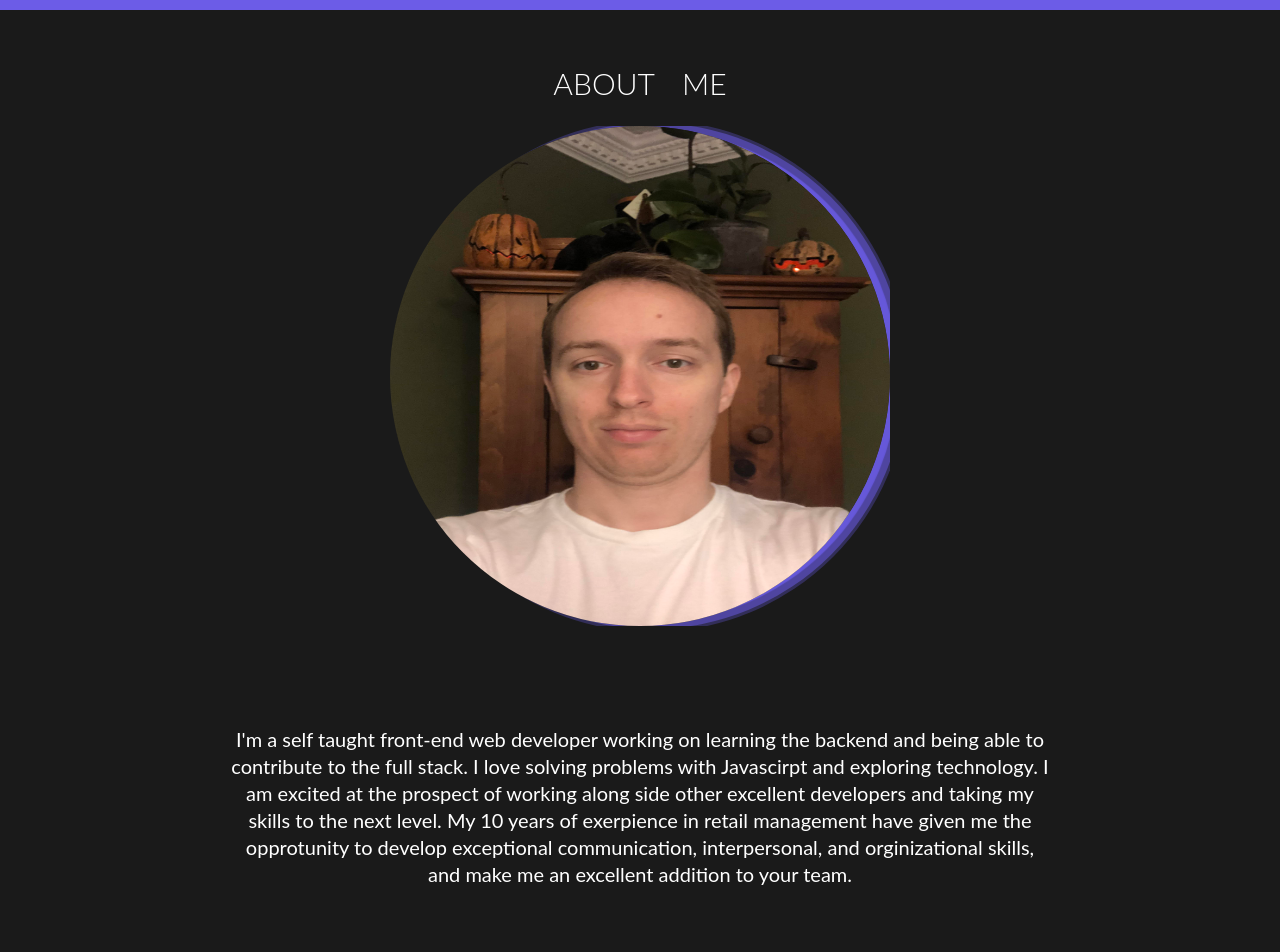
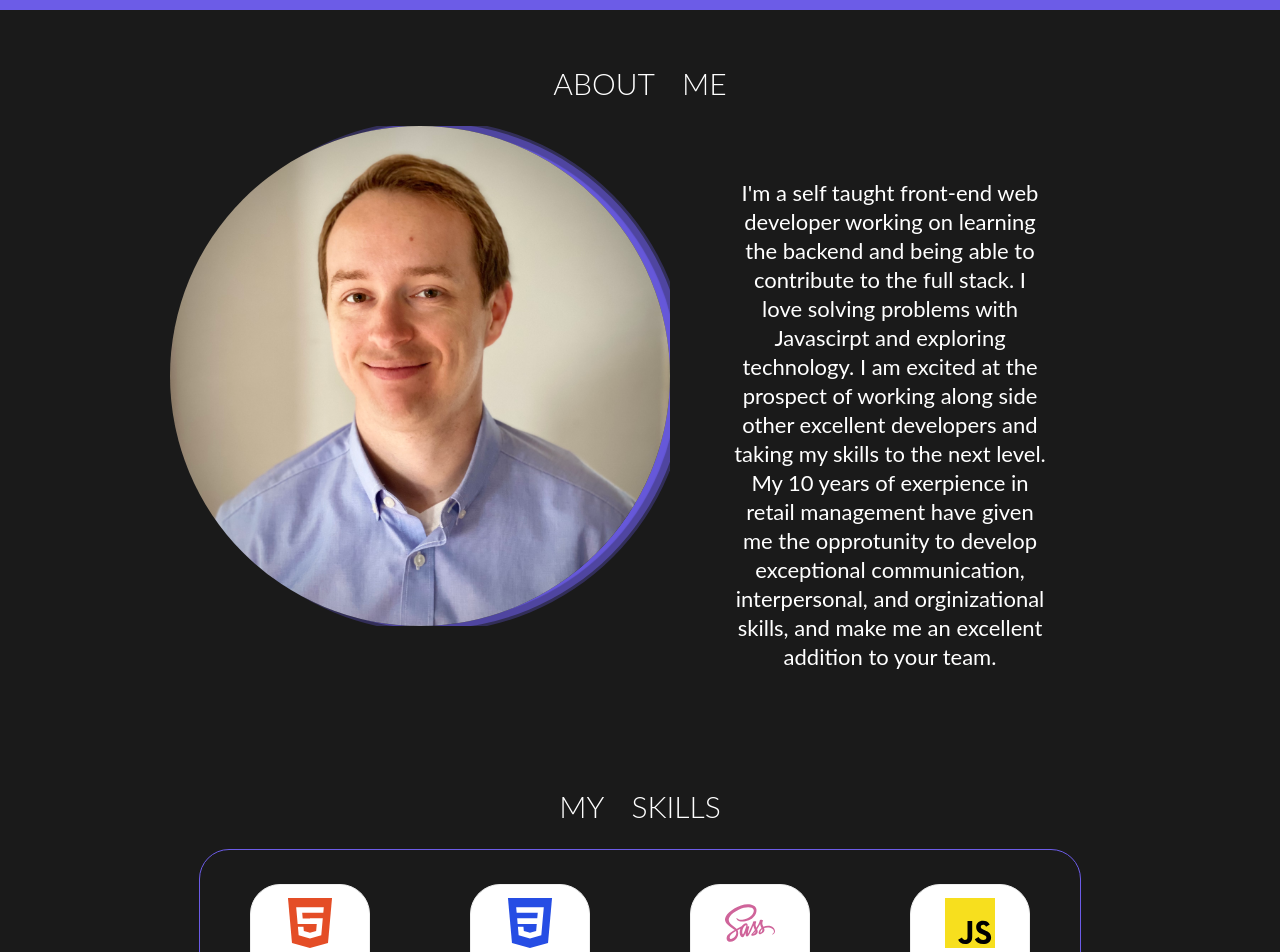
Before and after one commit to travismoulton/portfolio, a Next.js app: page / in a window 1280 px wide. Shown: the part 840-1792 px from the top of the page. Built offline with nearby package versions, Linux system fonts and the light colour scheme.

Commit message:
changed picture. Moved text and picture to be side by side on larger screens. Deleted old css

```diff
--- a/components/AboutMe.jsx
+++ b/components/AboutMe.jsx
@@ -5,18 +5,20 @@ export default function AboutMe() {
   return (
     <section className={classes.About} id="About">
       <h2 className="Header">About me</h2>
-      <AboutMePic />
-      <div className={classes.TextContainer}>
-        <p className={classes.Text}>
-          I'm a self taught front-end web developer working on learning the
-          backend and being able to contribute to the full stack. I love solving
-          problems with Javascirpt and exploring technology. I am excited at the
-          prospect of working along side other excellent developers and taking
-          my skills to the next level. My 10 years of exerpience in retail
-          management have given me the opprotunity to develop exceptional
-          communication, interpersonal, and orginizational skills, and make me
-          an excellent addition to your team.
-        </p>
+      <div className={classes.AboutWrapper}>
+        <AboutMePic />
+        <div className={classes.TextContainer}>
+          <p className={classes.Text}>
+            I'm a self taught front-end web developer working on learning the
+            backend and being able to contribute to the full stack. I love
+            solving problems with Javascirpt and exploring technology. I am
+            excited at the prospect of working along side other excellent
+            developers and taking my skills to the next level. My 10 years of
+            exerpience in retail management have given me the opprotunity to
+            develop exceptional communication, interpersonal, and orginizational
+            skills, and make me an excellent addition to your team.
+          </p>
+        </div>
       </div>
     </section>
   );
--- a/components/AboutMePic.jsx
+++ b/components/AboutMePic.jsx
@@ -1,6 +1,6 @@
 import Image from 'next/image';
 
-import img from '../public/me.jpg';
+import img from '../public/me2.jpg';
 import classes from '../styles/AboutMe.module.css';
 
 export default function AboutMePic() {
--- a/styles/AboutMe.module.css
+++ b/styles/AboutMe.module.css
@@ -16,23 +16,26 @@
   margin-top: 4.5rem;
 }
 
+.AboutWrapper {
+  display: flex;
+  padding: 0 16rem;
+}
+
 .TextContainer {
   width: 70%;
-  height: auto;
-  /* background-color: var(--color-white); */
-  /* border-radius: 3rem; */
   padding: 3rem;
-
   text-align: center;
-
-  box-shadow: 0, 0, 2px, 2px rgba(0, 0, 0, 0.2);
+  width: 40%;
+  display: flex;
+  align-items: center;
+  margin-left: auto;
+  margin-right: auto;
 }
 
 .Text {
-  /* color: #666; */
   color: var(--color-white);
-  font-size: 2rem;
-  line-height: 2.7rem;
+  font-size: 2.2rem;
+  line-height: 2.9rem;
 }
 
 .ImgWrapper {
--- a/styles/Skills.module.css
+++ b/styles/Skills.module.css
@@ -1,7 +1,6 @@
 .SkillsContainer {
   width: 70%;
   height: 35rem;
-  /* background-color: var(--color-white); */
   border: 1px solid var(--color-purple);
   border-radius: 3rem;
   padding: 3rem;
@@ -29,7 +28,6 @@
 
 .SkillCard {
   background-color: var(--color-white);
-  /* border-radius: 3px; */
   border-radius: 3rem;
   border: 1px solid #eee;
 
@@ -45,7 +43,6 @@
 }
 
 .SkillCard:hover {
-  /* box-shadow: 0 0.5rem 1rem 2px rgba(0, 0, 0, 0.4); */
   box-shadow: 0 0.5rem 1rem 2px rgba(255, 255, 255, 0.4);
   transform: translateY(-1.3rem);
 }
--- a/styles/globals.css
+++ b/styles/globals.css
@@ -12,8 +12,6 @@ html {
 
   --color-purple: #6c5ce7;
   --color-white: #fff;
-  /* --color-white: #f2f2f2; */
-
   --rgb-white: (255, 255, 255);
 }
 
--- a/styles/heroCanvas.module.css
+++ b/styles/heroCanvas.module.css
@@ -3,6 +3,5 @@
   top: 0;
   left: 0;
   height: 100vh;
-  /* background-color: rgba(0, 0, 0, 0.9); */
   background-color: #1a1a1a;
 }
```
Also changed, not shown: styles/Contact.module.css (+0 -14 lines), public/me.jpg (deleted), public/me2.jpg (added).
